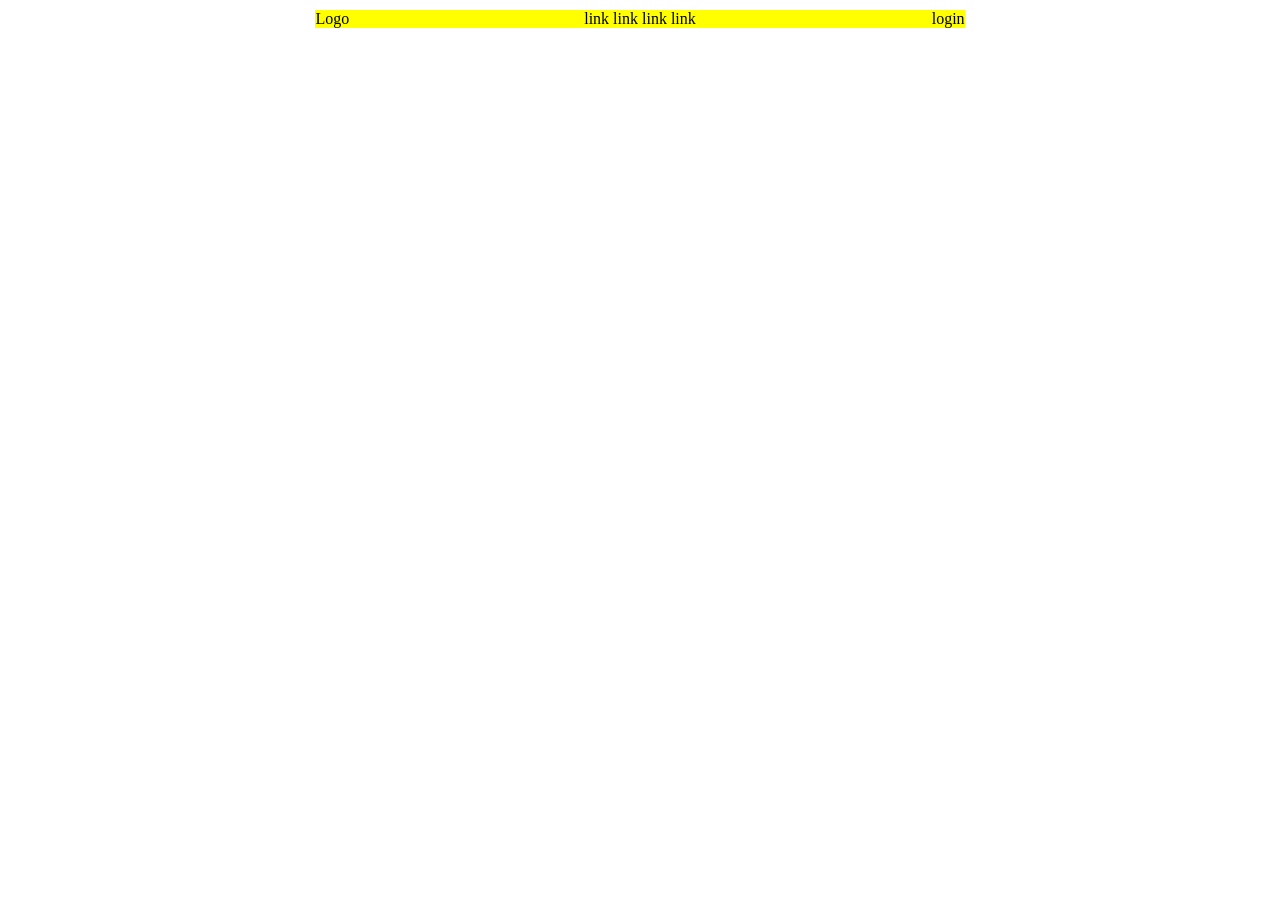
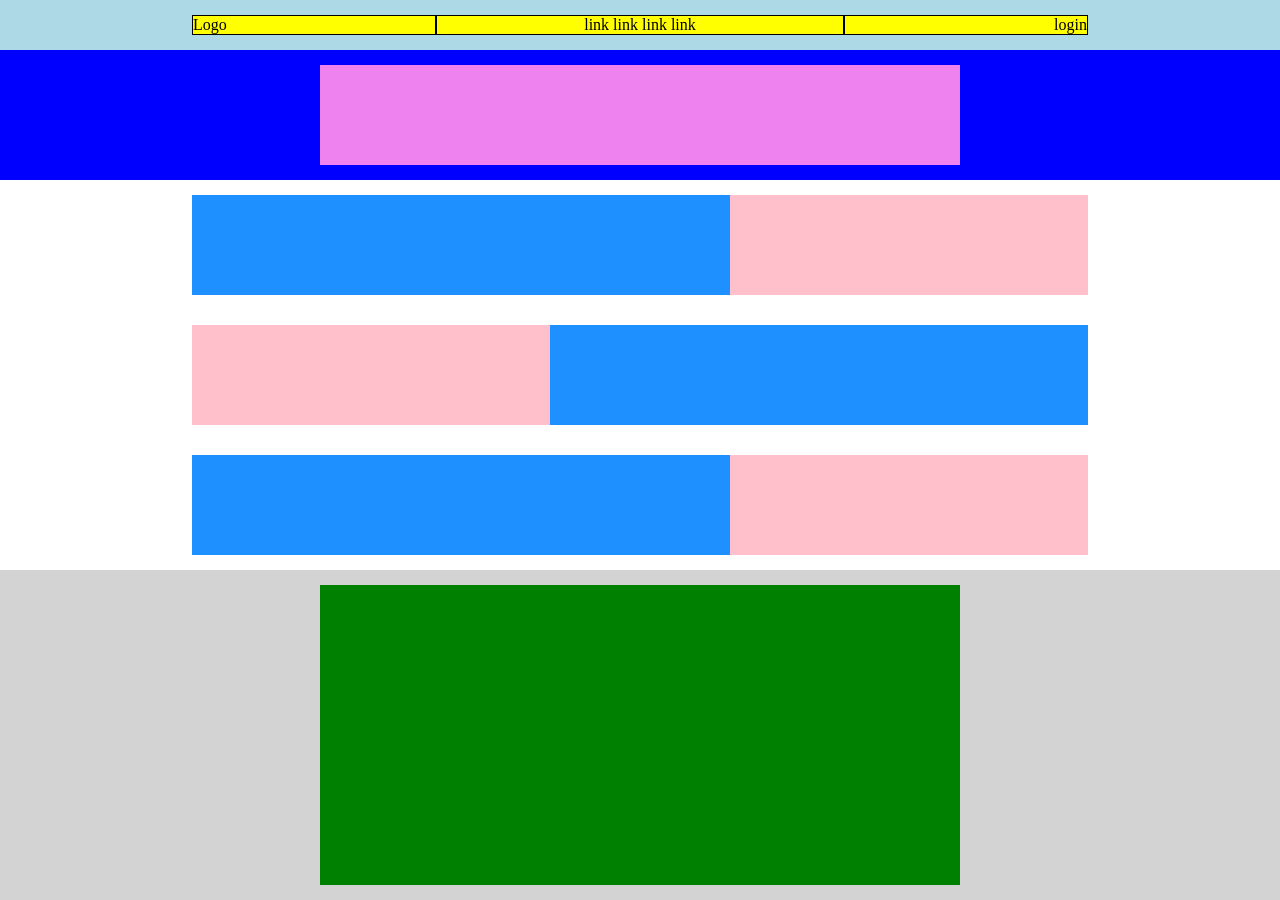
Before and after one commit to ChristianIlliano/htmlcss-struttura-discord, a plain HTML site: page index.html in a window 1280 px wide. Before the commit the page ends 800 px from the top, so only its background shows below. Drawn offline with Linux system fonts and the light colour scheme.

Commit message:
feat: main

```diff
--- a/css/style.css
+++ b/css/style.css
@@ -8,7 +8,6 @@
 /* common */
 
 .container {
-    margin: 10px 0;
     display: flex;
     justify-content: center;
     align-items: center;
@@ -16,7 +15,26 @@
     margin-right: 15%;
 }
 
+.container2 {
+    display: flex;
+    justify-content: center;
+    align-items: center;
+    margin-left: 25%;
+    margin-right: 25%;
+    background-color: blue;
+}
+
 /* header */
+
+nav{
+    padding: 15px 0
+    ;
+}
+
+header {
+    background-color: lightblue;
+}
+
 .navigator {
     background-color: yellow;
     color: black;
@@ -27,10 +45,15 @@
     justify-content: start;
     align-items: start;
     width: 30%;
+    border: 1px solid black;
 }
 
 .link {
-width: 50%;
+    display: flex;
+    justify-content:center;
+    align-items: center;
+    width: 50%;
+    border: 1px solid black;
 }
 
 .login {
@@ -38,4 +61,48 @@ width: 50%;
     justify-content: end;
     align-items: end;
     width: 30%;
+    border: 1px solid black;
 }
+
+/* MAIN */
+
+.layout-singolo {
+    background-color: #ee82ee;
+    /* debug */
+    height: 100px;
+}
+
+.layout-singolo2 {
+    background-color: green;
+    /* debug */
+    height: 300px;
+}
+
+.layout-grande{
+    width: 60%;
+    background-color: #1e90ff;
+    height: 100px;
+}
+
+.layout-piccolo{
+    width: 40%;
+    background-color: pink;
+    height: 100px;
+}
+
+
+.background1 {
+    background-color: white;
+    padding: 15px 0
+    ;
+}
+
+.background0 {
+    background-color: blue;
+    padding: 15px 0;
+}
+
+.background3 {
+    background-color: lightgray;
+    padding: 15px 0;
+}
--- a/index.html
+++ b/index.html
@@ -9,15 +9,48 @@
 <body>
 <!-- header -->
     <header>
-        <nav class="container">
+        <nav class="nav container">
             <div class="logo navigator">Logo</div>
-            <div class="navigator"> link link link link</div>
+            <div class="link navigator"> link link link link</div>
             <div class="login navigator">login</div>
         </nav>
     </header>
 <!-- /header -->
 
 <!-- main -->
+    <!-- layout singolo -->
+    <div class="background0">
+        <div class="layout-singolo container2"></div>
+    </div>
+    <!-- /layout singolo -->
+
+    <!-- layout doppio -->
+        <div class="background1 container">
+            <div class="layout-grande"></div>
+            <div class="layout-piccolo"></div>
+        </div>
+    <!-- /layout doppio -->
+
+    <!-- layout doppio 2 -->
+        <div class="background1 container">
+            <div class="layout-piccolo"></div>
+            <div class="layout-grande"></div>
+        </div>
+     <!-- /layout doppio 2 -->
+
+    <!-- layout doppio 3 -->
+         <div class="background1 container">
+            <div class="layout-grande"></div>
+            <div class="layout-piccolo"></div>
+        </div>
+    <!-- /layout doppio 3 -->
+
+        <!-- layout singolo -->
+        <div class="background3">
+            <div class="layout-singolo2 container2"></div>
+        </div>
+        <!-- /layout singolo -->
+
 <!-- /main -->
 
 <!-- footer -->
```
